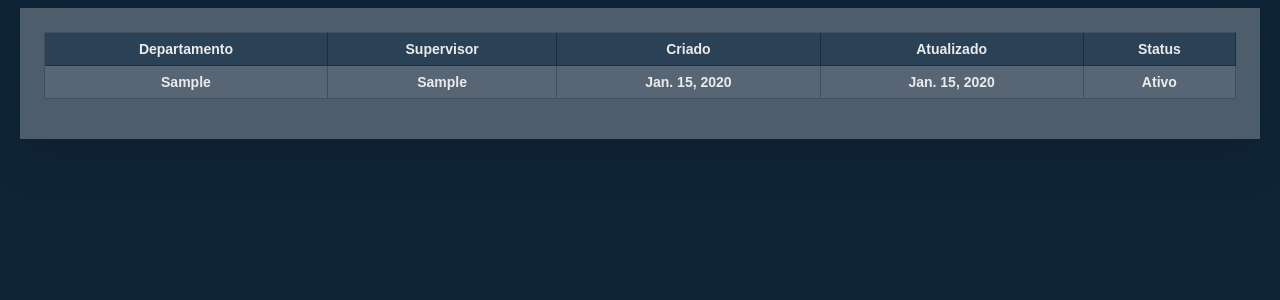
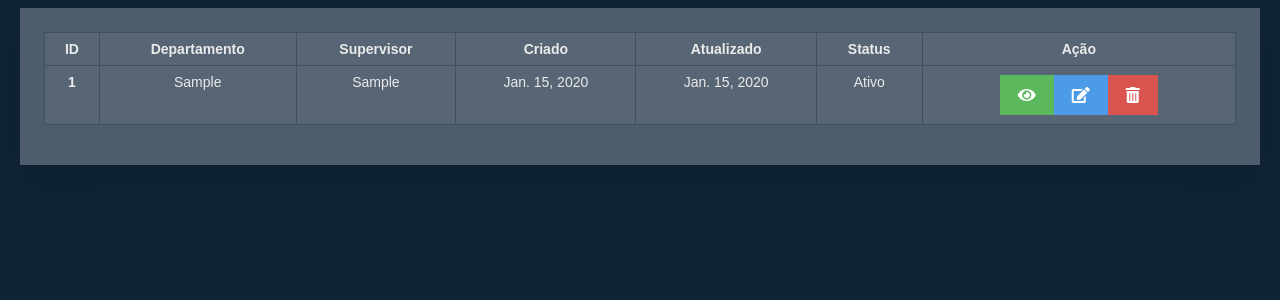
Before and after one commit to TrendingTechnology/miridam, a Django app: page /departamentos/lista/ in a window 1280 px wide. Shown: the part 76-376 px from the top of the page. Run offline with Django 3.2, Linux system fonts and the light colour scheme; tables that the repository leaves empty hold one stand-in row (values such as "Sample post"); lists and menus that the app fills with data are empty; some libraries are stand-ins or nearby versions; some web fonts are replaced.

Commit message:
ajusta tabela

```diff
--- a/department/templates/department_list.html
+++ b/department/templates/department_list.html
@@ -3,28 +3,44 @@
 {% block content %}
 <table class="table table-bordered text-center">
     <thead>
-        <tr class="bg-dark">
+    <tr>
+        <th scope="col">ID</th>
         <th scope="col">Departamento</th>
         <th scope="col">Supervisor</th>
         <th scope="col">Criado</th>
         <th scope="col">Atualizado</th>
         <th scope="col">Status</th>
+        <th scope="col">Ação</th>
     </tr>
     </thead>
     <tbody>
     {% for department in departments %}
     <tr>
-            <th scope="row">{{department.department}}</th>
-            <th scope="row">{{department.supervisor}}</th>
-            <th scope="row">{{department.register_in|date}}</th>
-            <th scope="row">{{department.updated_in|date}}</th>
+        <th scope="row">{{department.id}}</th>
+        <td>{{department.department}}</td>
+        <td>{{department.supervisor}}</td>
+        <td>{{department.register_in|date}}</td>
+        <td>{{department.updated_in|date}}</td>
         {% if department.activated %}
-            <th scope="row">Ativo</th>
+        <td scope="row">Ativo</td>
         {% else %}
-            <th scope="row">Inativo</th>
+        <td scope="row">Inativo</td>
         {% endif %}
+        <td>
+            <div class="btn-group" role="group" aria-label="Basic example">
+                <a href="#" type="button" class="btn btn-success"><i
+                        class="fas fa-eye"></i></a>
+                <a href="#" type="button" class="btn btn-primary"><i
+                        class="fas fa-edit"></i></a>
+                <a href="#" type="button" class="btn btn-danger"><i
+                        class="fas fa-trash-alt"></i></a>
+            </div>
+        </td>
     </tr>
     {% endfor %}
     </tbody>
 </table>
 {% endblock content %}
++
+i
+'i+
--- a/equipments/templates/equipment/equipments_list.html
+++ b/equipments/templates/equipment/equipments_list.html
@@ -20,7 +20,7 @@
     <tbody>
     {% for equipment in equipments %}
     <tr>
-        <th scope="row">{{equipment.id}}</th>
+        <th  scope="row">{{equipment.id}}</th>
         <td>{{equipment.department}}</td>
         <td>{{equipment.equipment}}</td>
         <td>{{equipment.type}}</td>
```
Lines whose indentation alone changed are shown as unchanged.
